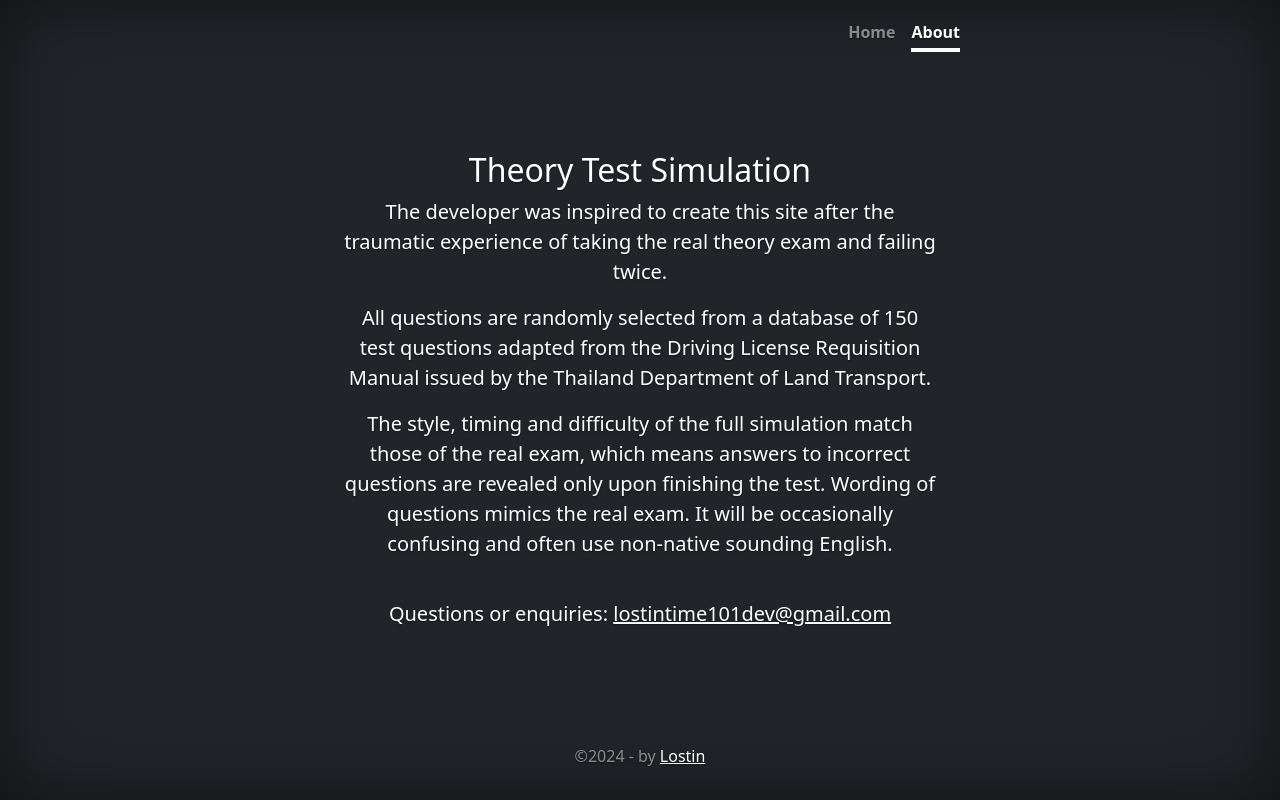
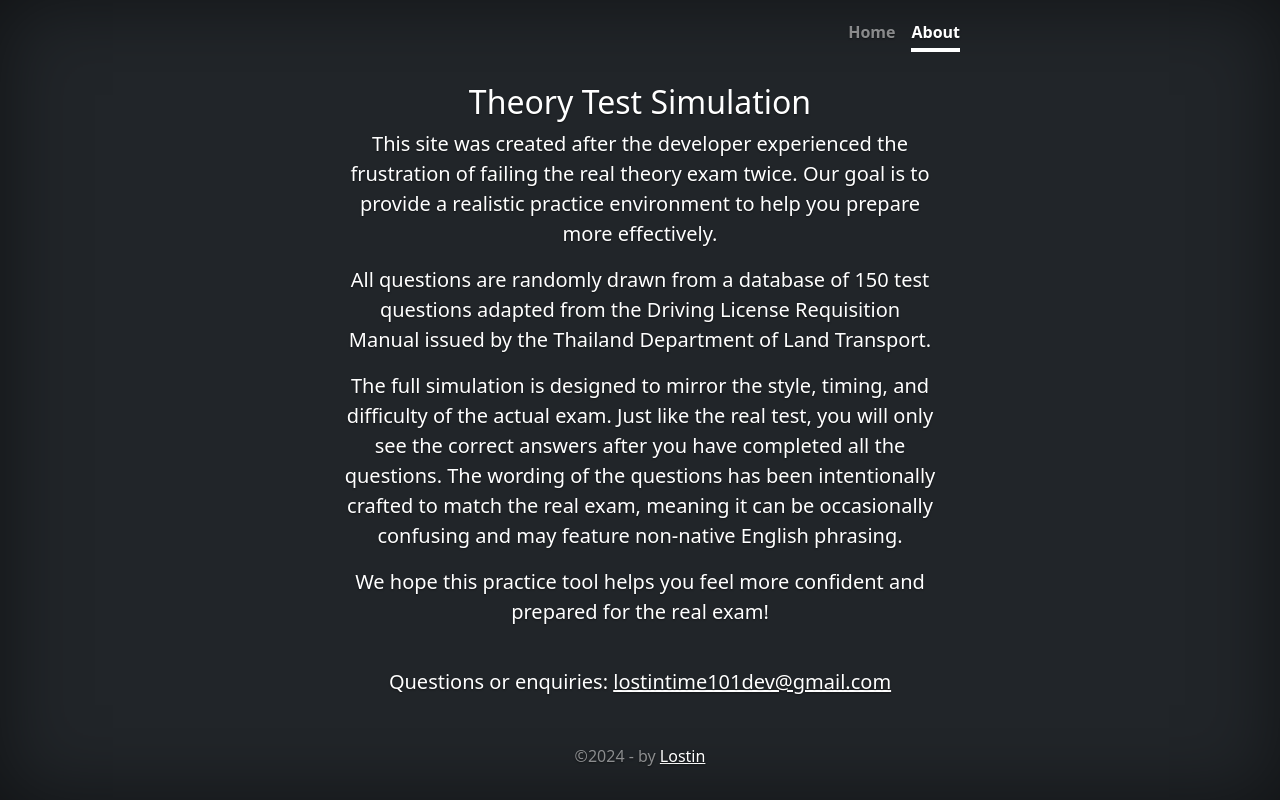
Before and after one commit to lostintime101/driving_theory_test, a Flask app: page /about in a window 1280 px wide. Run offline with Flask 3, Linux system fonts and the light colour scheme.

Commit message:
edits to about page text + small html edits

```diff
--- a/driving_theory_test/templates/exam/pre-exam.html
+++ b/driving_theory_test/templates/exam/pre-exam.html
@@ -11,7 +11,7 @@
 {% block main %}
     <div class="p-5 mb-4 bg-dark bg-gradient text-white rounded-3">
         <div class="container-fluid py-5">
-            <p class="display-5 fw-bold text-center">----- Read first -----</p>
+            <p class="display-5 fw-bold text-center">Read first</p>
             <br>
             <ul class="mb-4">
                 <li><h5>You have {{ number_of_questions }} minutes to complete {{ number_of_questions }} questions.</h5></li>
--- a/driving_theory_test/templates/home/about.html
+++ b/driving_theory_test/templates/home/about.html
@@ -2,14 +2,10 @@
 {% set active_page = 'about' %}
 {% block main %}
     <h2>Theory Test Simulation</h2>
-    <p class="lead">The developer was inspired to create this site after the traumatic experience of taking the real
-        theory exam and failing twice.</p>
-    <p class="lead">All questions are randomly selected from a database of 150 test questions adapted from the Driving
-        License Requisition Manual issued by the Thailand Department of Land Transport.</p>
-    <p class="lead">The style, timing and difficulty of the full simulation match those of the real exam, which means
-        answers to incorrect questions are revealed only upon finishing the test.
-        Wording of questions mimics the real exam. It will be occasionally confusing and often use non-native sounding
-        English.</p>
+    <p class="lead">This site was created after the developer experienced the frustration of failing the real theory exam twice. Our goal is to provide a realistic practice environment to help you prepare more effectively.</p>
+    <p class="lead">All questions are randomly drawn from a database of 150 test questions adapted from the Driving License Requisition Manual issued by the Thailand Department of Land Transport.</p>
+    <p class="lead">The full simulation is designed to mirror the style, timing, and difficulty of the actual exam. Just like the real test, you will only see the correct answers after you have completed all the questions. The wording of the questions has been intentionally crafted to match the real exam, meaning it can be occasionally confusing and may feature non-native English phrasing.</p>
+    <p class="lead">We hope this practice tool helps you feel more confident and prepared for the real exam!</p>
     <br>
     <p class="lead">Questions or enquiries: <a href="mailto:lostintime101dev@gmail.com" class="text-white">lostintime101dev@gmail.com</a>
     </p>
--- a/driving_theory_test/templates/home/cover.html
+++ b/driving_theory_test/templates/home/cover.html
@@ -13,7 +13,6 @@
         <input type="submit" class="btn btn-lg btn-secondary fw-bold d-inline border-white bg-white mt-4 m-4"
                name="exam_type" value="Full Exam"/>
         <br>
-        <!-- TODO : Allow to display correct answer as soon as the user validate it (better for memorization) -->
         <label for="training_mode" class="px-2">Exam Mode</label>
         <label class="toggle-btn">
             <input type="checkbox" id="training_mode" name="training_mode" value="off" onclick="toggleTrainingMode()">
```
Also changed, not shown: README.md.
